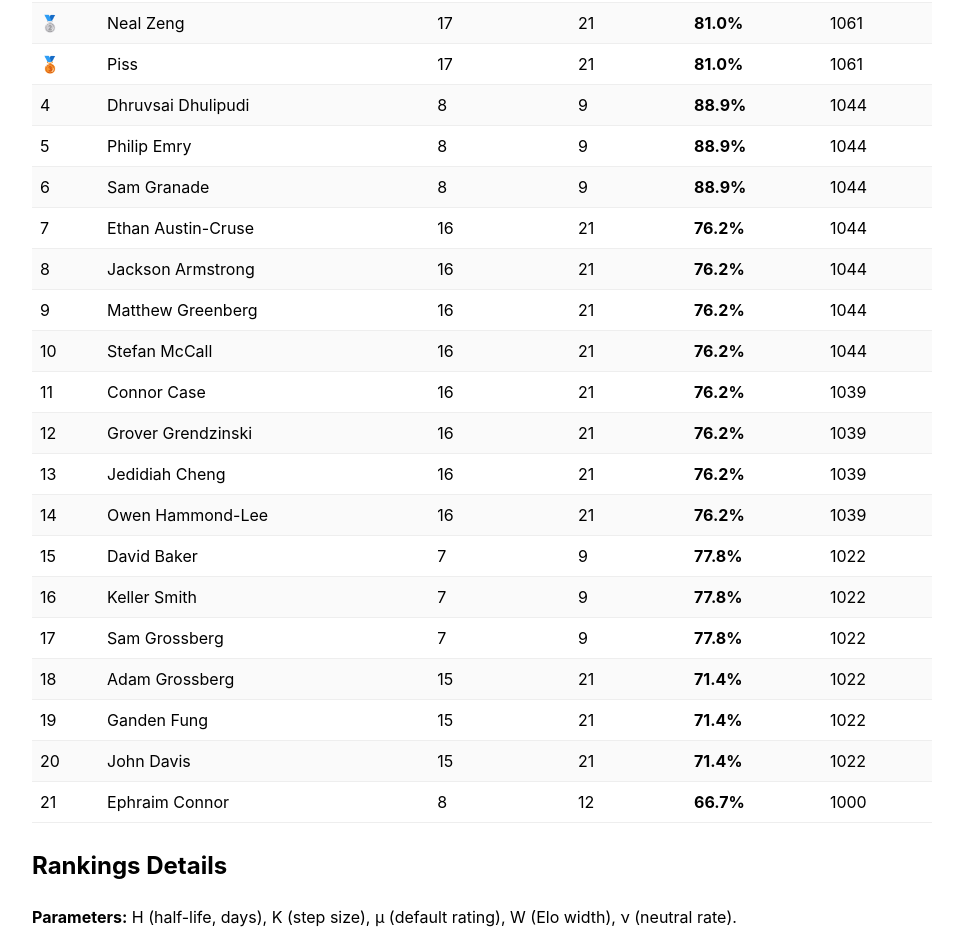
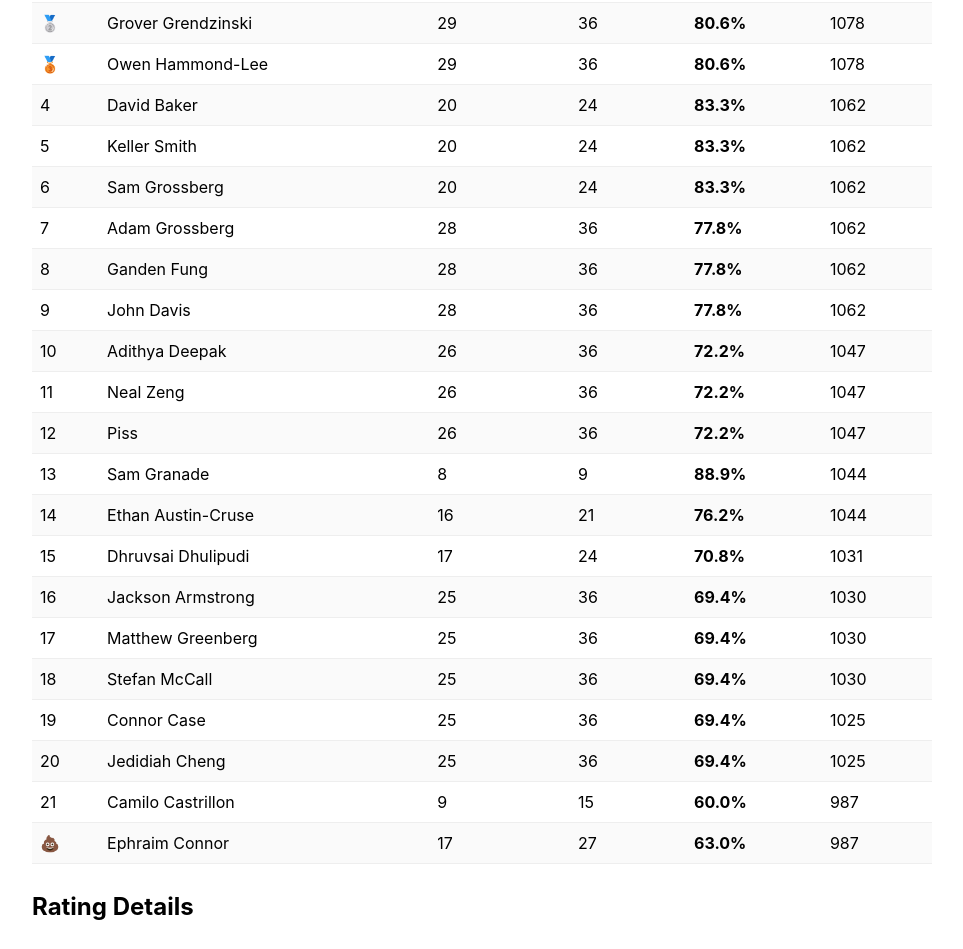
Before and after one commit to GTTribe/gttribe.github.io, a React (Create React App) app: page /#/rz9 in a window 1280 px wide. Shown: the part 220-1169 px from the top of the page, without its empty margins (158-1121 px from the left). Built offline with nearby package versions, Linux system fonts and the light colour scheme; the HTML template or start-up script is replaced by a standard one.

Commit message:
leaderbaoard updates

```diff
--- /dev/null
+++ b/public/rz9_data/2025-09-13.json
@@ -0,0 +1,47 @@
+{
+  "date": "2025-09-13",
+  "teams": [
+    {
+      "team_id": "A",
+      "roster": [
+        "Adithya Deepak",
+        "Camilo Castrillon",
+        "Connor Case",
+        "Dhruvsai Dhulipudi",
+        "Ephraim Connor",
+        "Jackson Armstrong",
+        "Jedidiah Cheng",
+        "Matthew Greenberg",
+        "Neal Zeng",
+        "Piss",
+        "Stefan McCall"
+      ]
+    },
+    {
+      "team_id": "B",
+      "roster": [
+        "Adam Grossberg",
+        "David Baker",
+        "Ganden Fung",
+        "Grover Grendzinski",
+        "John Davis",
+        "Keller Smith",
+        "Owen Hammond-Lee",
+        "Philip Emry",
+        "Sam Grossberg"
+      ]
+    }
+  ],
+  "results": [
+    {
+      "team_id": "A",
+      "reps": 15,
+      "scores": 9
+    },
+    {
+      "team_id": "B",
+      "reps": 15,
+      "scores": 13
+    }
+  ]
+}
--- a/src/rz9/Explanation.js
+++ b/src/rz9/Explanation.js
@@ -5,9 +5,9 @@ import "katex/dist/katex.min.css";
 export default function Explanation() {
   return (
     <div style={{ maxWidth: 900, margin: "24px auto", lineHeight: 1.6 }}>
-      <h2 style={{ marginTop: 0 }}>Rankings Details</h2>
+      <h2 style={{ marginTop: 0 }}>Rating Details</h2>
 
-      <p><strong>Parameters:</strong> H (half-life, days), K (step size), μ (default rating), W (Elo width), ν (neutral rate).</p>
+      <p><strong>Parameters:</strong> H (half-life, days), K (step size), μ (default rating), W (rating width), ν (neutral score rate).</p>
       <p><strong>Default values:</strong> H = {HALF_LIFE}, K = {STEP}, μ = {MU}, W = {WIDTH}, ν = {NEUTRAL}</p>
 
       <p>Let a player have practices i = 1,…,n with scoring rates r<sub>i</sub> ∈ [0,1]</p>
@@ -16,11 +16,11 @@ export default function Explanation() {
 
       <BlockMath math={`\\beta = \\log_{10}\\!\\left(\\frac{\\nu}{1-\\nu}\\right),\\quad E(R) = \\frac{1}{1 + 10^{-\\left(\\frac{R-\\mu}{W} + \\beta\\right)}}.`} />
 
-      <BlockMath math={`R_0 = R_{\\text{init}},\\quad R_i = R_{i-1} + K\\, w_i \\,\\big(r_i - E(R_{i-1})\\big),\\quad i=1,\\dots,n.`} />
+      <BlockMath math={`R_0 = \\mu,\\quad R_i = R_{i-1} + K\\, w_i \\,\\big(r_i - E(R_{i-1})\\big),\\quad i=1,\\dots,n.`} />
 
-      <BlockMath math={`R^{\\ast} = R_n.`} />
+      <BlockMath math={`\\text{Rating} = R_n.`} />
 
-      <p><em>Leaderboard:</em> sort by <strong>R<sup>*</sup></strong> (desc). Tiebreak by total score rate.</p>
+      <p><em>Leaderboard:</em> sort by <strong>Rating</strong> (desc). Tiebreak by total score rate.</p>
     </div>
   );
 }
--- a/src/rz9/Generate.js
+++ b/src/rz9/Generate.js
@@ -1,4 +1,5 @@
 import React, { useEffect, useMemo, useState } from "react";
+import { PLAYERS } from "./rz9Utils";
 
 /**
  * Generate.js — Build a per-practice JSON for Red Zone 9s
@@ -13,35 +14,6 @@ import React, { useEffect, useMemo, useState } from "react";
  * - We auto-assign team_id letters: A, B, C, ...
  */
 
-// Roster
-const PLAYERS = [
-  "Adam Grossberg",
-  "Adithya Deepak",
-  "Camilo Castrillon",
-  "Connor Case",
-  "David Baker",
-  "Dhruvsai Dhulipudi",
-  "Edan Avissar",
-  "Ephraim Connor",
-  "Ethan Austin-Cruse",
-  "Flavius Penescu",
-  "Ganden Fung",
-  "Grover Grendzinski",
-  "Ivan Sanchez",
-  "Jackson Armstrong",
-  "Jedidiah Cheng",
-  "John Davis",
-  "Keller Smith",
-  "Matthew Greenberg",
-  "Neal Zeng",
-  "Nikos Verlenden",
-  "Owen Hammond-Lee",
-  "Philip Emry",
-  "Piss",
-  "Sam Granade",
-  "Sam Grossberg",
-  "Stefan McCall"
-];
 
 const LETTERS = "ABCDEFGHIJKLMNOPQRSTUVWXYZ".split("");
 
--- a/src/rz9/Leaderboard.js
+++ b/src/rz9/Leaderboard.js
@@ -110,7 +110,7 @@ export default function Leaderboard() {
             <tbody>
               {leaderboard.map((row, idx) => (
                 <tr className="row" key={row.player} onClick={() => {setSelectedPlayer(row.player); console.log(practices)}} style={idx % 2 === 1 ? { background: "#fafafa" } : undefined}>
-                  <TD >{idx === 0 ? "🥇" : (idx === 1 ? "🥈" : (idx === 2 ? "🥉" : idx + 1))}</TD>
+                  <TD >{idx === 0 ? "🥇" : (idx === 1 ? "🥈" : (idx === 2 ? "🥉" : (idx === leaderboard.length - 1) ? "💩" : idx + 1))}</TD>
                   <TD>{row.player}</TD>
                   <TD >{row.scored}</TD>
                   <TD >{row.reps}</TD>
--- a/src/rz9/rz9Utils.js
+++ b/src/rz9/rz9Utils.js
@@ -3,8 +3,38 @@ export const INITIAL = 1000
 export const MU = 1000
 export const HALF_LIFE = 21
 export const WIDTH = 10000
-export const TODAY = new Date()
 export const STEP = 200
+
+const TODAY = new Date()
+
+export const PLAYERS = [
+  "Adam Grossberg",
+  "Adithya Deepak",
+  "Camilo Castrillon",
+  "Connor Case",
+  "David Baker",
+  "Dhruvsai Dhulipudi",
+  "Edan Avissar",
+  "Ephraim Connor",
+  "Ethan Austin-Cruse",
+  "Flavius Penescu",
+  "Ganden Fung",
+  "Grover Grendzinski",
+  "Ivan Sanchez",
+  "Jackson Armstrong",
+  "Jedidiah Cheng",
+  "John Davis",
+  "Keller Smith",
+  "Matthew Greenberg",
+  "Neal Zeng",
+  "Nikos Verlenden",
+  "Owen Hammond-Lee",
+  "Philip Emry",
+  "Piss",
+  "Sam Granade",
+  "Sam Grossberg",
+  "Stefan McCall"
+];
 
 export async function fetchManifest() {
   const res = await fetch("/rz9_data/manifest.json", { cache: "no-store" });
@@ -111,10 +141,12 @@ export function aggregatePlayerStats(practices) {
 
 export function toLeaderboard(playerMap) {
   const rows = [];
+  const usedPlayers = [];
   for (const [player, { scored, reps, practices }] of playerMap.entries()) {
     const pct = reps > 0 ? scored / reps : 0;
     const rating = computePlayerRating(practices);
     rows.push({ player, scored, reps, pct, rating });
+    usedPlayers.push
   }
   rows.sort((a, b) => {
     if (b.rating !== a.rating) return b.rating - a.rating;
@@ -122,6 +154,7 @@ export function toLeaderboard(playerMap) {
     if (b.reps !== a.reps) return a.reps - a.reps;
     return a.player.localeCompare(b.player);
   });
+
   return rows;
 }
 
```
Also changed, not shown: public/rz9_data/manifest.json.
